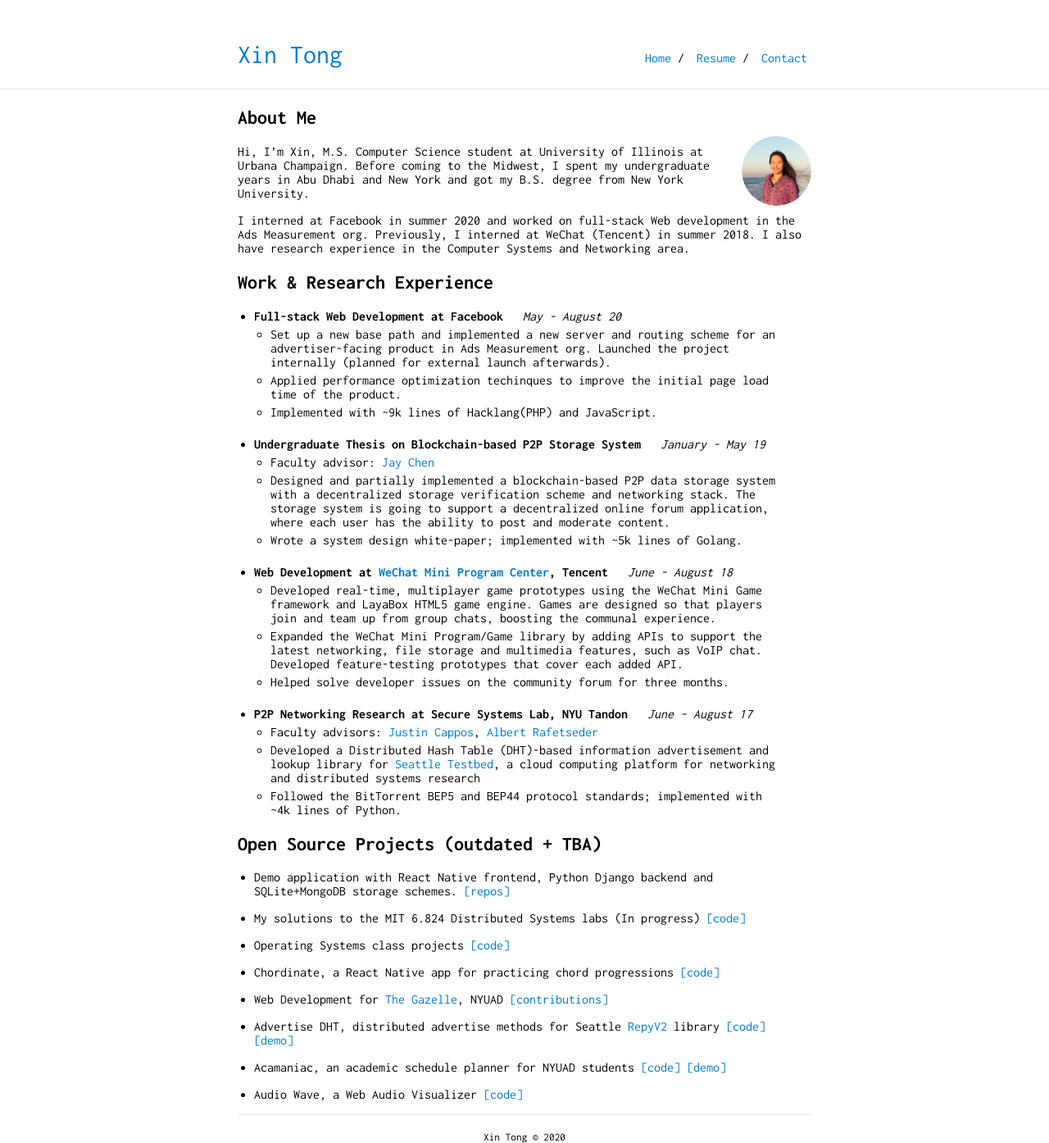
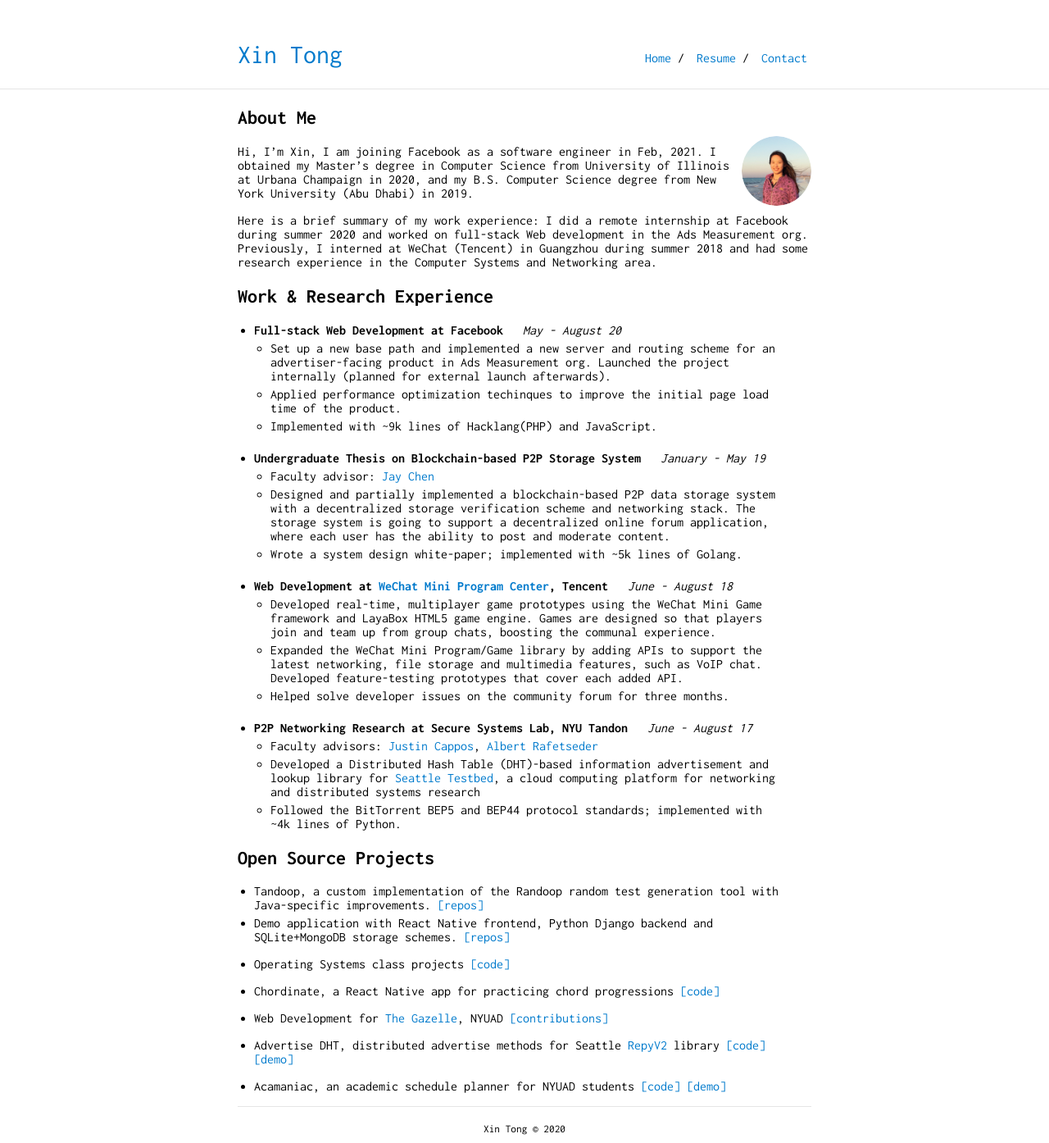
Before and after one commit to tongxin97/tongxin97.github.io, a Jekyll site: the page built from index.md, in a window 1280 px wide. Shown: the whole page at 82% size. Built offline with Jekyll 4.4.1, drawn with Linux system fonts in a browser that asks for light colours.

Commit message:
Jan 21 updates

```diff
--- a/index.md
+++ b/index.md
@@ -7,10 +7,9 @@ title: Xin Tong Personal Website
 
 <img class="profile-picture" src="media/profile.jpeg">
 
-Hi, I'm Xin, M.S. Computer Science student at University of Illinois at Urbana Champaign. Before coming to the Midwest, I spent my undergraduate years in Abu Dhabi and New York and got my B.S. degree from New York University.
+Hi, I'm Xin, I am joining Facebook as a software engineer in Feb, 2021. I obtained my Master's degree in Computer Science from University of Illinois at Urbana Champaign in 2020, and my B.S. Computer Science degree from New York University (Abu Dhabi) in 2019.
 
-I interned at Facebook in summer 2020 and worked on full-stack Web development in the Ads Measurement org.
-Previously, I interned at WeChat (Tencent) in summer 2018. I also have research experience in the Computer Systems and Networking area.
+Here is a brief summary of my work experience: I did a remote internship at Facebook during summer 2020 and worked on full-stack Web development in the Ads Measurement org. Previously, I interned at WeChat (Tencent) in Guangzhou during summer 2018 and had some research experience in the Computer Systems and Networking area.
 
 ## Work & Research Experience
 
@@ -40,10 +39,11 @@ Previously, I interned at WeChat (Tencent) in summer 2018. I also have research
   + Followed the BitTorrent BEP5 and BEP44 protocol standards; implemented with ~4k lines of Python.
 
 
-## Open Source Projects (outdated + TBA)
+## Open Source Projects
+* Tandoop, a custom implementation of the Randoop random test generation tool with Java-specific improvements. <a href="https://github.com/tongxin97/tandoop" target="_blank">[repos]</a>
 * Demo application with React Native frontend, Python Django backend and SQLite+MongoDB storage schemes. <a href="https://github.com/Lat-2340" target="_blank">[repos]</a>
 
-* My solutions to the MIT 6.824 Distributed Systems labs (In progress) <a href="https://github.com/tongxin97/6.824" target="_blank">[code]</a>
+<!-- * My solutions to the MIT 6.824 Distributed Systems labs (In progress) <a href="https://github.com/tongxin97/6.824" target="_blank">[code]</a> -->
 
 <!-- * Noise, a lightweight p2p networking stack in Golang (forked) <a href="https://github.com/tongxin97/noise" target="_blank">[code]</a> -->
 
@@ -65,8 +65,8 @@ Previously, I interned at WeChat (Tencent) in summer 2018. I also have research
 <!-- * <a href="https://github.com/antiboredom/dynamicweb-2017" target="_blank">Dynamic Web Applications</a> class projects
 <a href="https://github.com/CynthiaTong/dynamic-web-applications" target="_blank">[code]</a> -->
 
-* Audio Wave, a Web Audio Visualizer
-<a href="https://github.com/CynthiaTong/Mashups-Projects/tree/master/Audio_Wave" target="_blank">[code]</a>
+<!-- * Audio Wave, a Web Audio Visualizer
+<a href="https://github.com/CynthiaTong/Mashups-Projects/tree/master/Audio_Wave" target="_blank">[code]</a> -->
 <!-- <a href="http://xt405.nyuad.im/Mashups/Audio_Wave/" target="_blank">[demo]</a> -->
 
 <!-- * <a href="https://cs.nyu.edu/courses/spring17/CSCI-UA.0380-002/" target="_blank">Drawing on the Web</a> class projects
```
Also changed, not shown: 1 other file.
